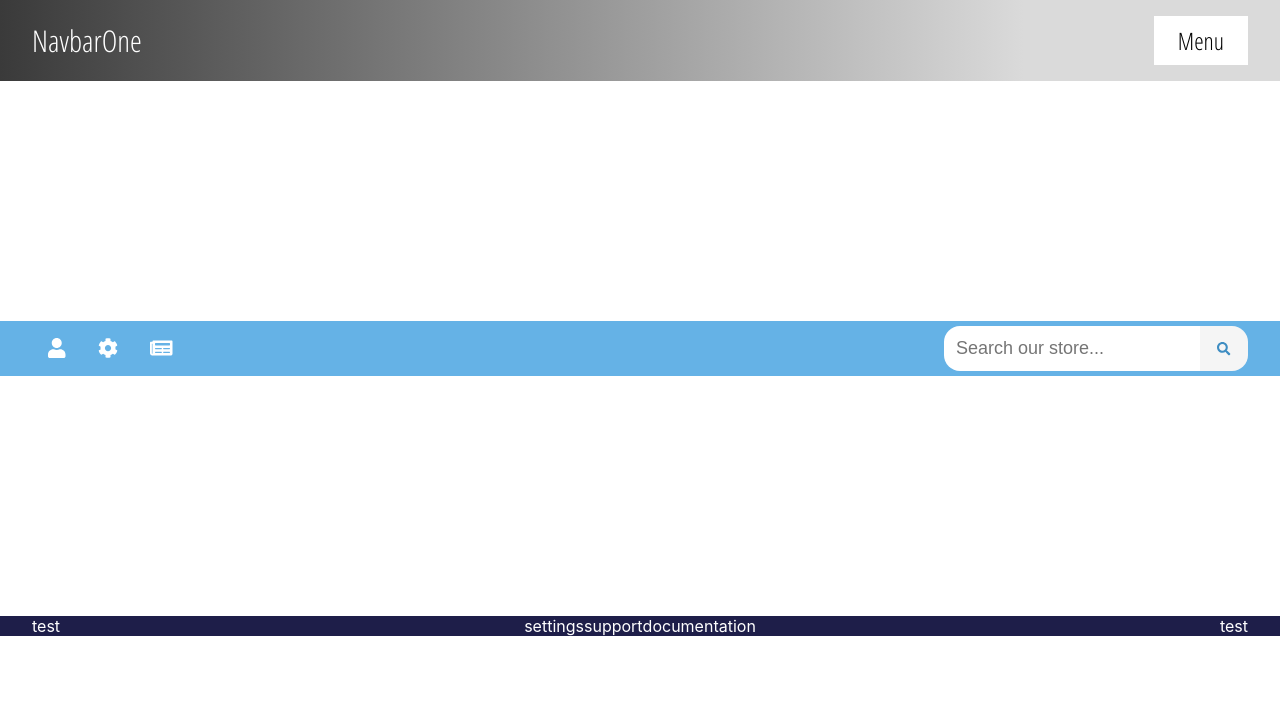
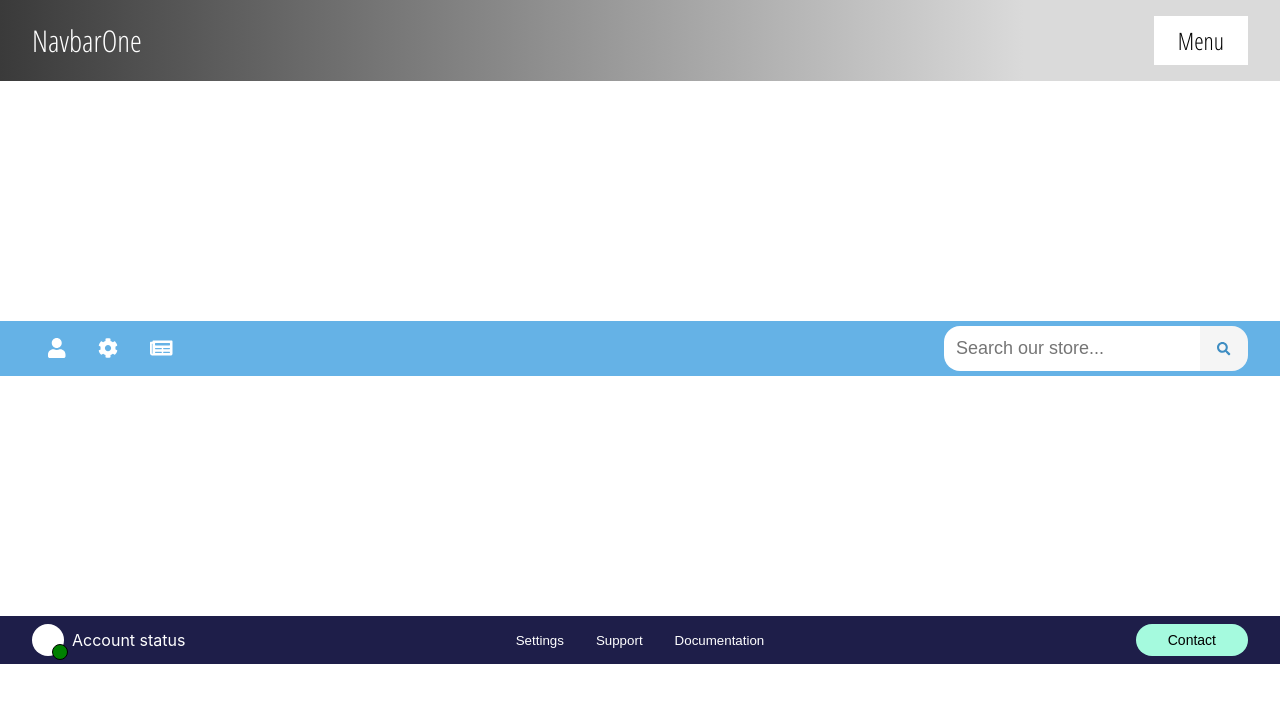
Before and after one commit to patchinator/playground, a Next.js app: page / in a window 1280 px wide. Shown: the top 702 px of the page. Built offline with nearby package versions, Linux system fonts and the light colour scheme.

Commit message:
finished NavbarThree styling. Fixed positioning with divs by replacing Flexbox with grid

```diff
--- /dev/null
+++ b/components/UI/Button1/ButtonOne.js
@@ -0,0 +1,11 @@
+import style from "./ButtonOne.module.scss";
+
+const ButtonOne = (props) => {
+  return (
+    <button className={style.button} onClick={props.onClick}>
+      {props.children}
+    </button>
+  );
+};
+
+export default ButtonOne;
--- /dev/null
+++ b/components/UI/Button1/ButtonOne.module.scss
@@ -0,0 +1,17 @@
+$primary_color: #1e1e49;
+$secondary_color: #27275a;
+
+.button {
+  background: none;
+  color: white;
+  border: none;
+  position: relative;
+  transition: 120ms ease-in;
+  padding: 1rem;
+  cursor: pointer;
+  transition: 180ms all ease-in;
+
+  &:hover {
+    background: $secondary_color;
+  }
+}
--- /dev/null
+++ b/components/UI/Button2/ButtonTwo.js
@@ -0,0 +1,11 @@
+import style from "./ButtonTwo.module.scss";
+
+const ButtonTwo = (props) => {
+  return (
+    <button className={style.button} onClick={props.onClick}>
+      {props.children}
+    </button>
+  );
+};
+
+export default ButtonTwo;
--- /dev/null
+++ b/components/UI/Button2/ButtonTwo.module.scss
@@ -0,0 +1,18 @@
+$primary_color: rgb(165, 250, 222);
+$secondary_color: rgb(235, 255, 248);
+
+.button {
+  font-style: inherit;
+  background: rgb(165, 250, 222);
+  border: none;
+  padding: 0.5rem 2rem 0.5rem 2rem;
+  margin: 0.5rem 0 0.5rem 0;
+  border-radius: 2rem;
+  cursor: pointer;
+  transition: 180ms ease-in;
+  font-size: 14px;
+
+  &:hover {
+    background: $secondary_color;
+  }
+}
--- a/components/UI/Navbar3/NavbarThree.js
+++ b/components/UI/Navbar3/NavbarThree.js
@@ -1,15 +1,24 @@
 import style from "./NavbarThree.module.scss";
+import ButtonOne from "../Button1/ButtonOne";
+import ButtonTwo from "../Button2/ButtonTwo";
 
 const NavbarThree = () => {
   return (
     <nav className={style.navbar}>
-      <div>test</div>
+      <div className={style.profile}>
+        <div className={style.profile_picture}>
+          <div className={style.online_status}></div>
+        </div>
+        <div>Account status</div>
+      </div>
       <div className={style.navbar_buttons}>
-        <div>settings</div>
-        <div>support</div>
-        <div>documentation</div>
+        <ButtonOne>Settings</ButtonOne>
+        <ButtonOne>Support</ButtonOne>
+        <ButtonOne>Documentation</ButtonOne>
       </div>
-      <div>test</div>
+      <div className={style.contact_button_wrapper}>
+        <ButtonTwo>Contact</ButtonTwo>
+      </div>
     </nav>
   );
 };
--- a/components/UI/Navbar3/NavbarThree.module.scss
+++ b/components/UI/Navbar3/NavbarThree.module.scss
@@ -2,8 +2,8 @@ $primary_color: rgb(30, 30, 73);
 
 .navbar {
   width: 100vw;
-  display: flex;
-  justify-content: space-between;
+  display: grid;
+  grid-template-columns: 1fr 1fr 1fr;
   padding: 0 2rem 0 2rem;
   background: $primary_color;
   color: white;
@@ -11,5 +11,36 @@ $primary_color: rgb(30, 30, 73);
   .navbar_buttons {
     display: flex;
     align-items: center;
+    justify-content: center;
+  }
+
+  .profile {
+    display: flex;
+    align-items: center;
+
+    .profile_picture {
+      width: 2rem;
+      height: 2rem;
+      background: white;
+      border-radius: 50%;
+      position: relative;
+      margin-right: 0.5rem;
+
+      .online_status {
+        position: absolute;
+        bottom: -0.25rem;
+        right: -0.25rem;
+        width: 1rem;
+        height: 1rem;
+        background: green;
+        border-radius: 50%;
+        border: 1px solid black;
+      }
+    }
+  }
+
+  .contact_button_wrapper {
+    display: flex;
+    justify-content: flex-end;
   }
 }
```
